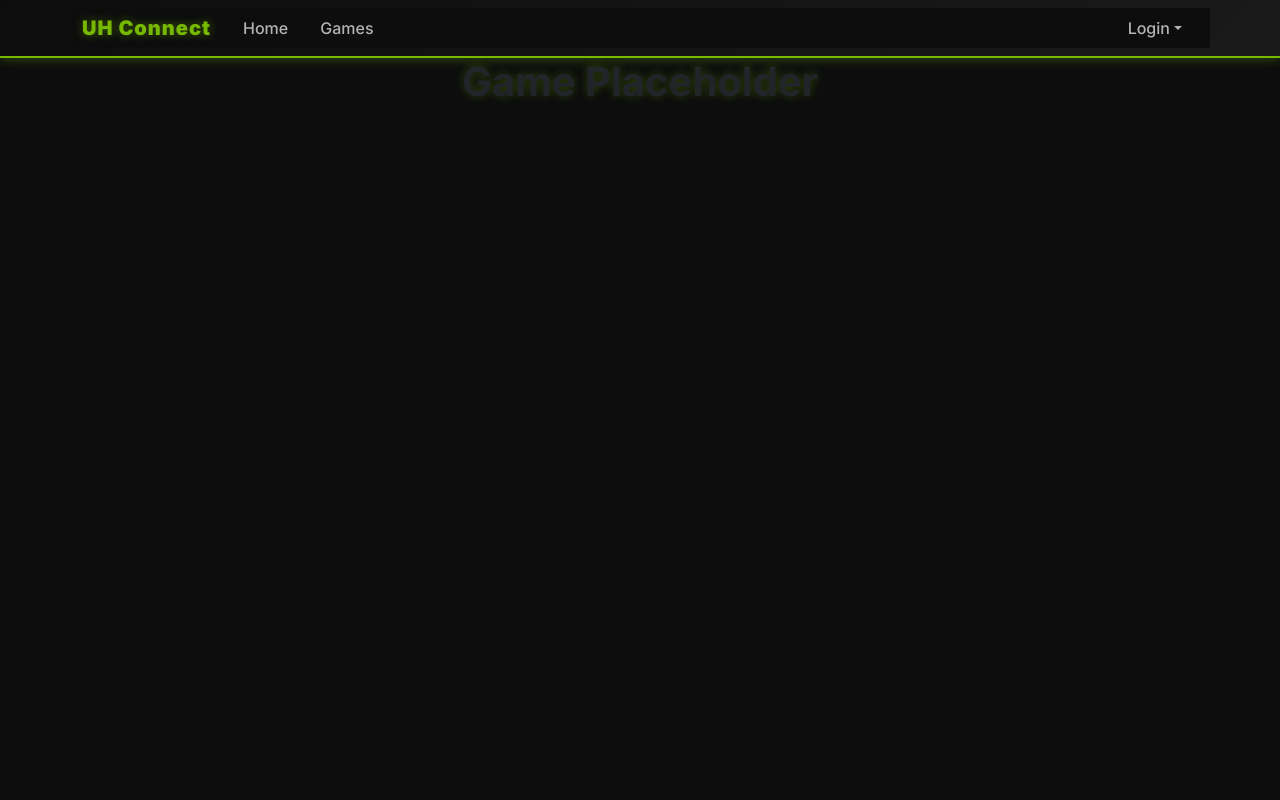
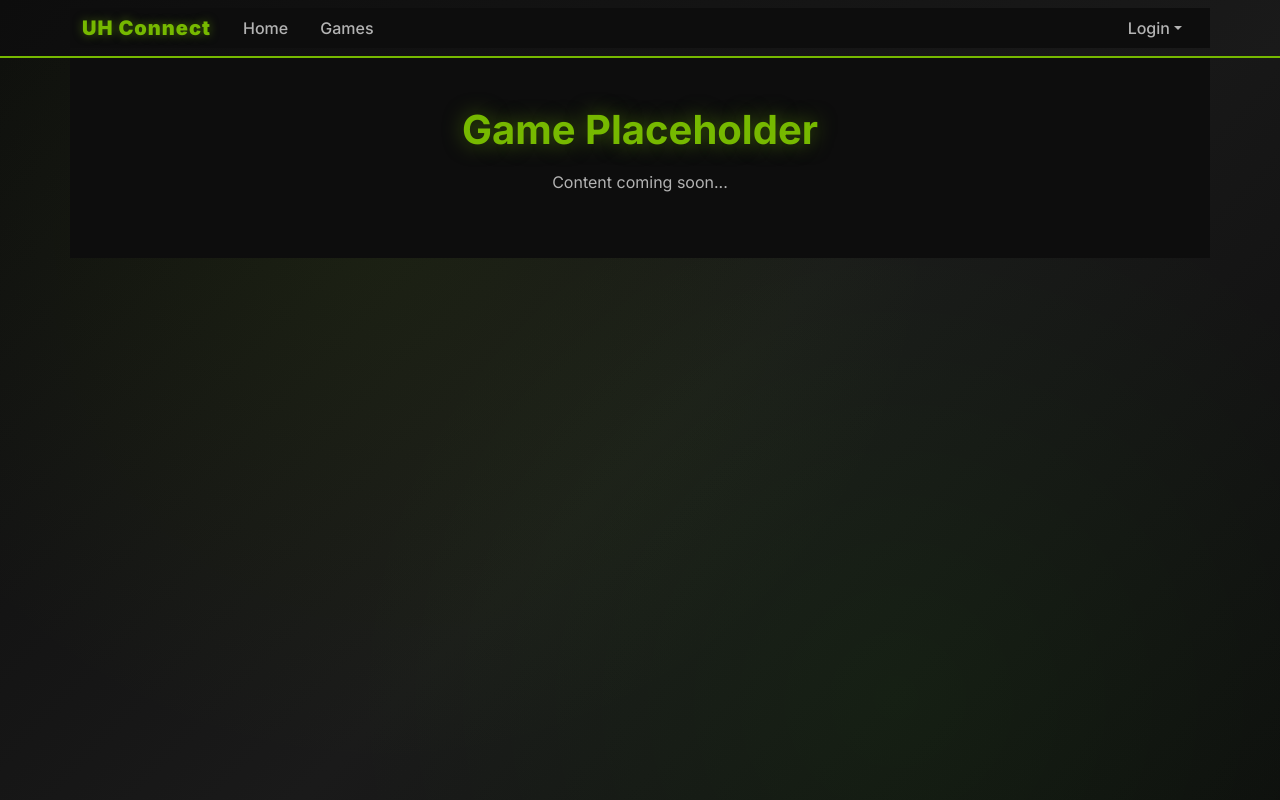
Before and after one commit to gamer-connects/Project-UHConnect, a Next.js app: page /games/minecraft in a window 1280 px wide. Shown: the top 800 px of the page. Built offline with nearby package versions, Linux system fonts and the light colour scheme; no server answers.

Commit message:
Games Page Aesthetic changes

```diff
--- a/src/app/games/minecraft/page.tsx
+++ b/src/app/games/minecraft/page.tsx
@@ -5,9 +5,41 @@ import { Container } from 'react-bootstrap';
 
 export default function GamePage() {
   return (
+    <div
+      style={{
+        background: 'linear-gradient(135deg, #0d0d0d 0%, #1a1a1a 50%, #0d0d0d 100%)',
+        width: '100%',
+        minHeight: '100vh',
+        position: 'relative',
+      }}
+    >
+      {/* Background glow effects */}
+      <div style={{
+        position: 'absolute',
+        top: 0,
+        left: 0,
+        right: 0,
+        bottom: 0,
+        background: `
+          radial-gradient(circle at 30% 20%, rgba(118, 185, 0, 0.08) 0%, transparent 50%),
+          radial-gradient(circle at 70% 80%, rgba(57, 255, 20, 0.05) 0%, transparent 50%)
+        `,
+        pointerEvents: 'none',
+      }}
+      />
 
-    <Container className="text-center text-dark">
-      <h1 className="fw-bold mb-3">Game Placeholder</h1>
-    </Container>
+      <Container className="text-center py-5" style={{ position: 'relative', zIndex: 1 }}>
+        <h1
+          className="fw-bold mb-3"
+          style={{
+            color: '#76b900',
+            textShadow: '0 0 20px rgba(118, 185, 0, 0.5)',
+          }}
+        >
+          Game Placeholder
+        </h1>
+        <p style={{ color: '#b3b3b3' }}>Content coming soon...</p>
+      </Container>
+    </div>
   );
 }
```
Also changed, not shown: src/app/games/page.tsx (+28 -3 lines), src/app/games/valorant/page.tsx (+35 -3 lines), src/components/GameCard.tsx (+25 -5 lines).
